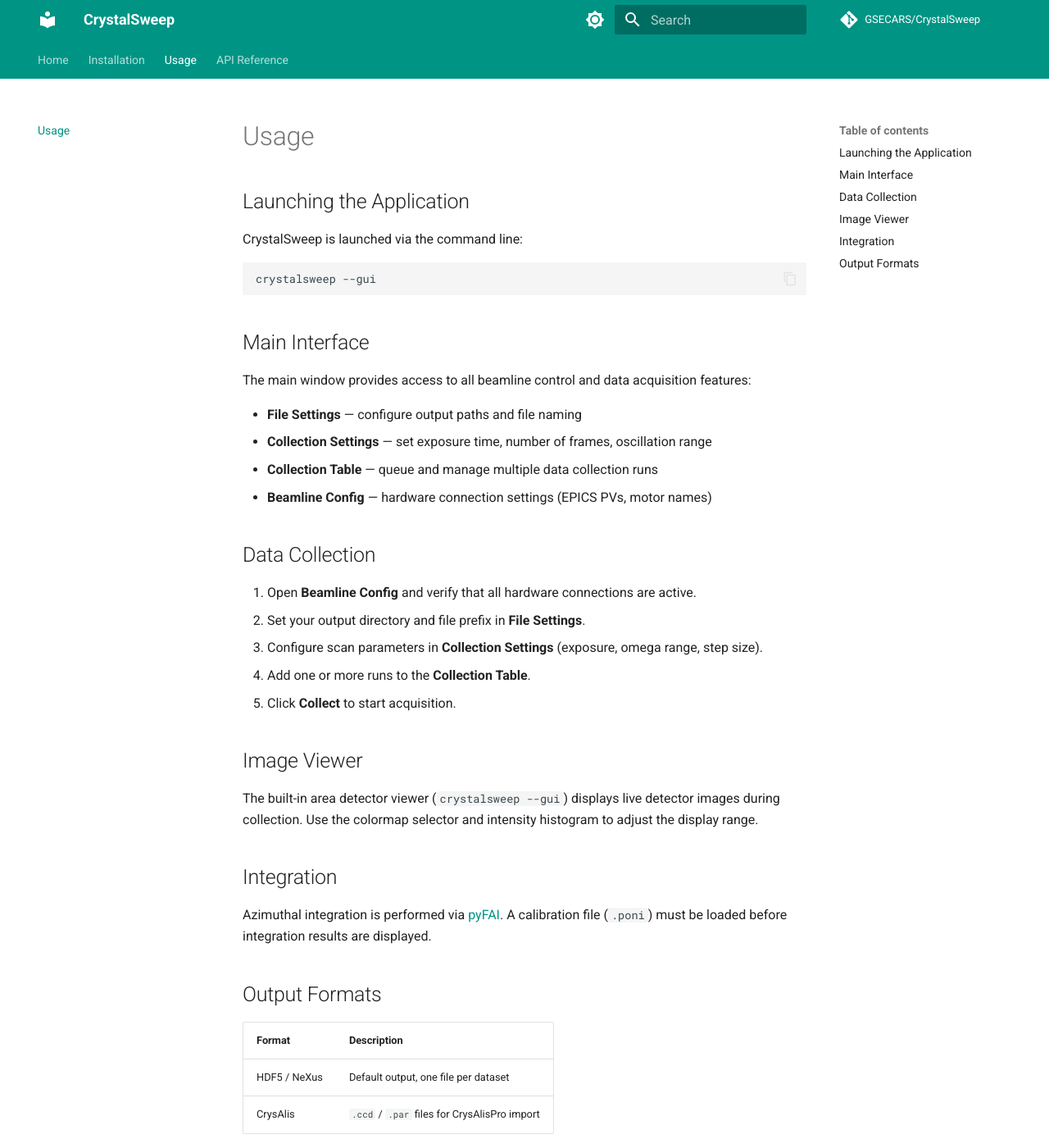
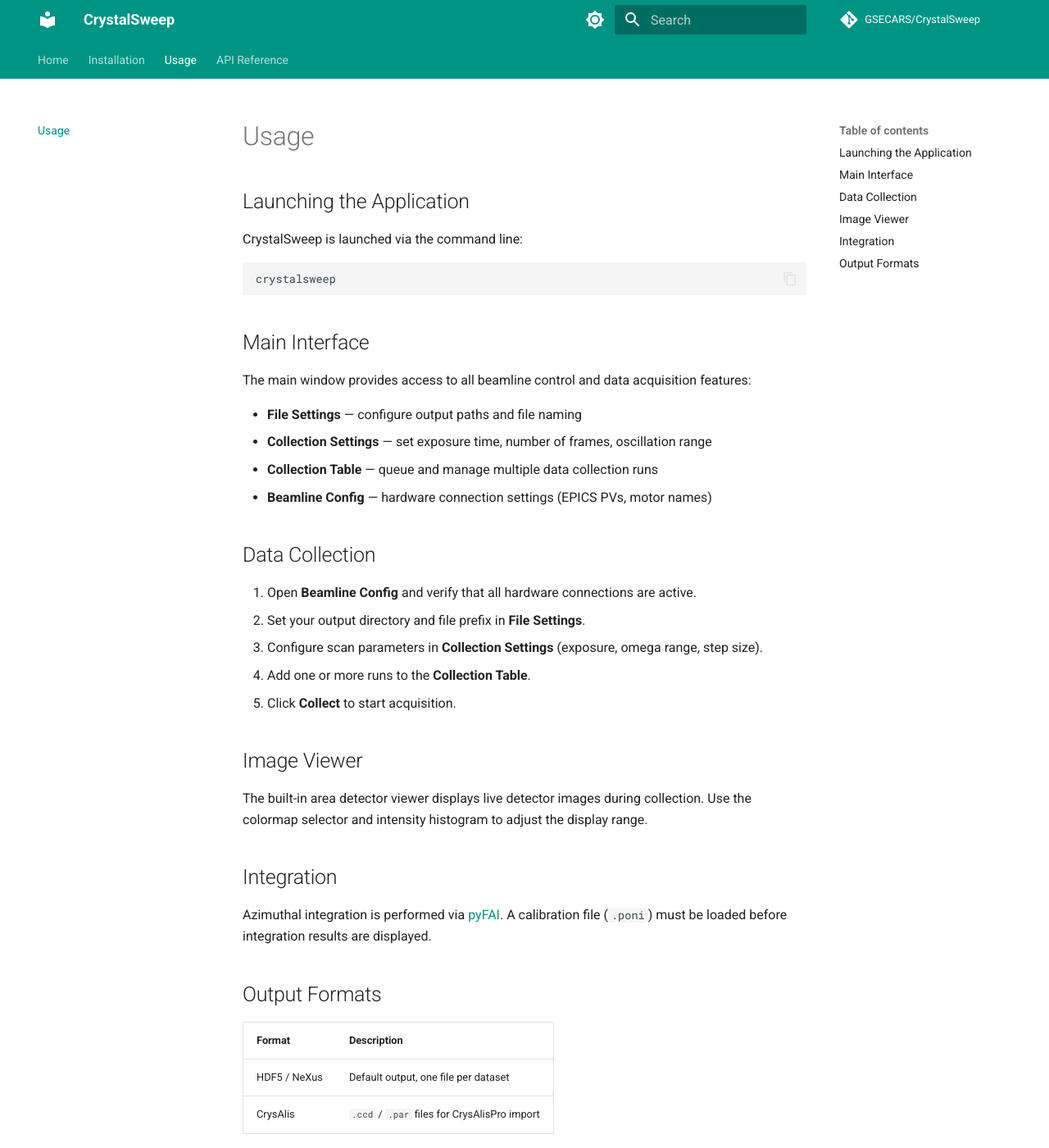
Before and after one commit to GSECARS/CrystalSweep, an MkDocs documentation site: the page built from docs/usage.md, in a window 1280 px wide and 1400 px high. Shown: the whole window at 82% size. Built offline with MkDocs 1.6.1 and Material for MkDocs 9.7.7, drawn with Linux system fonts in a browser that asks for light colours; comment, search, counter and statistics services are not loaded.

Commit message:
updates docs

````diff
--- a/docs/usage.md
+++ b/docs/usage.md
@@ -5,7 +5,7 @@
 CrystalSweep is launched via the command line:
 
 ```bash
-crystalsweep --gui
+crystalsweep
 ```
 
 ## Main Interface
@@ -27,7 +27,7 @@
 
 ## Image Viewer
 
-The built-in area detector viewer (`crystalsweep --gui`) displays live detector images during collection. Use the colormap selector and intensity histogram to adjust the display range.
+The built-in area detector viewer displays live detector images during collection. Use the colormap selector and intensity histogram to adjust the display range.
 
 ## Integration
 
--- a/mkdocs.yml
+++ b/mkdocs.yml
@@ -48,7 +48,6 @@
       - Scan: api/model/scan.md
       - Detector: api/model/detector.md
       - EPICS: api/model/epics.md
-      - Integration: api/model/integration.md
       - Hardware Controllers: api/model/hardware.md
       - File & Settings: api/model/settings.md
       - Utilities: api/model/utilities.md
````
Also changed, not shown: docs/api/model/hardware.md (+1 -1 lines), docs/api/model/integration.md (deleted, +0 -5 lines), docs/api/model/utilities.md (+1 -9 lines), docs/api/ui/views.md (+0 -12 lines).
